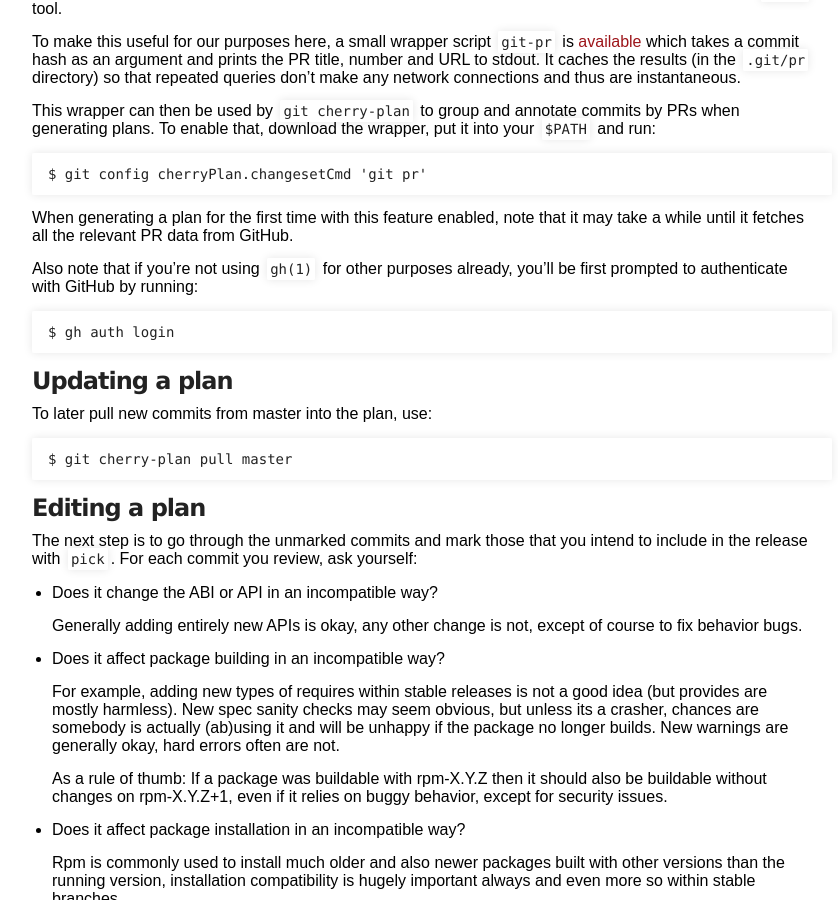
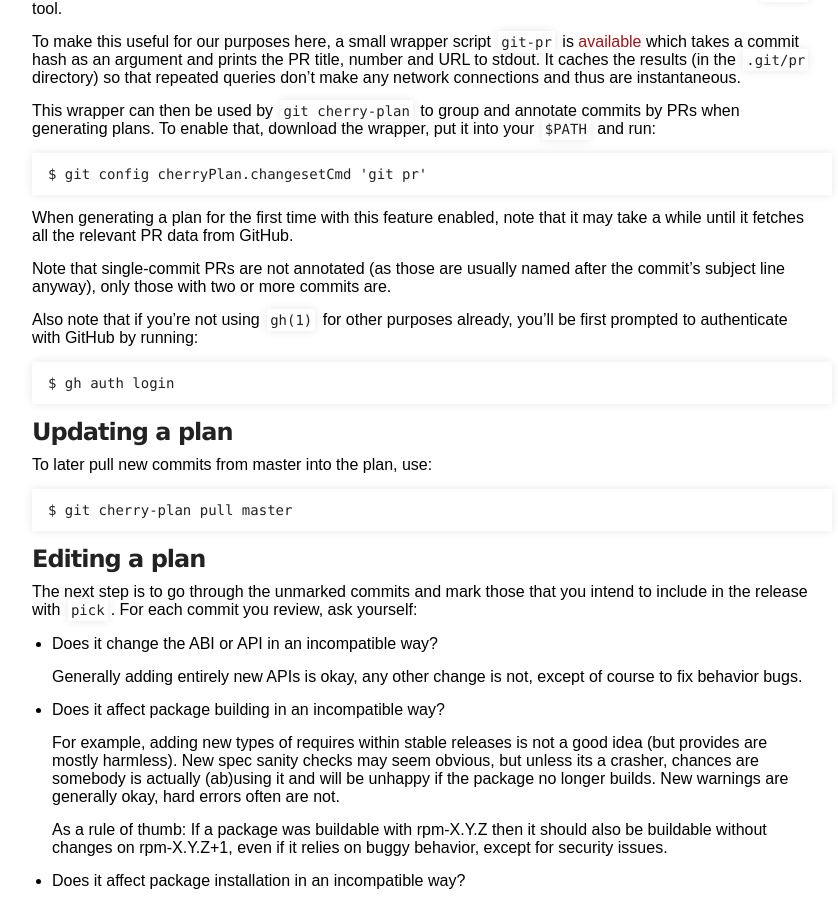
Before and after one commit to rpm-software-management/rpm-web, a Jekyll site: the page built from devel_doc/release_maintaince.md, in a window 1280 px wide and 900 px high, scrolled down 1802 px. Shown: the whole window, without its empty margins (218-1056 px from the left). Built offline with Jekyll 4.4.1, drawn with Linux system fonts in a browser that asks for light colours.

Commit message:
Add note about single-commit PRs

```diff
--- a/devel_doc/release_maintaince.md
+++ b/devel_doc/release_maintaince.md
@@ -119,6 +119,9 @@ $ git config cherryPlan.changesetCmd 'git pr'
 
 When generating a plan for the first time with this feature enabled, note that
 it may take a while until it fetches all the relevant PR data from GitHub.
+
+Note that single-commit PRs are not annotated (as those are usually named after
+the commit's subject line anyway), only those with two or more commits are.
 
 Also note that if you're not using `gh(1)` for other purposes already, you'll
 be first prompted to authenticate with GitHub by running:
```
